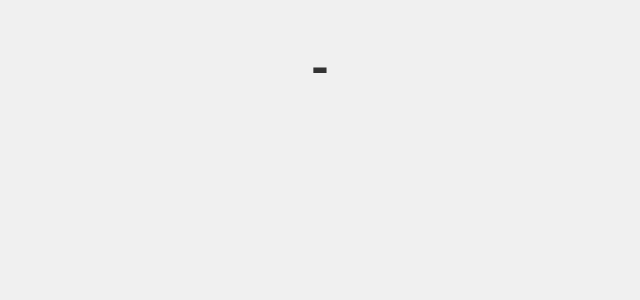
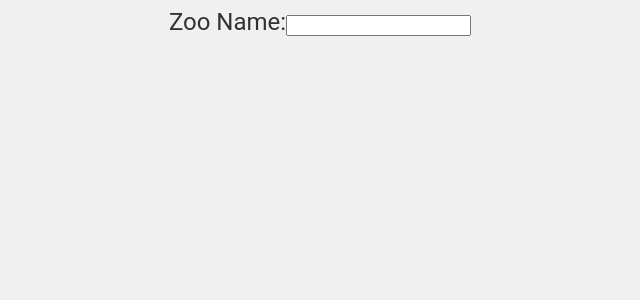
Before and after one commit to Thayrov/henry-bootcamp, a React (Create React App) app in the folder FT-M2-master/08-React-Estado-LifeCycle/homework/01 - Exercises/: page / in a window 1280 px wide. Shown: the top 300 px of the page, without its empty margins (328-968 px from the left). Built offline with nearby package versions, Linux system fonts and the light colour scheme.

Commit message:
:sparkles: [ADD] M2 C8 HM1 E1.

```diff
--- a/FT-M2-master/08-React-Estado-LifeCycle/homework/01 - Exercises/src/components/Zoo/Zoo.jsx
+++ b/FT-M2-master/08-React-Estado-LifeCycle/homework/01 - Exercises/src/components/Zoo/Zoo.jsx
@@ -1,17 +1,22 @@
-import React from "react";
-// eslint-disable-next-line no-unused-vars
-import Animals from "../Animals/Animals";
-// eslint-disable-next-line no-unused-vars
-import Species from "../Species/Species";
-// import styledZoo from "./Zoo.module.css";
+import React from 'react';
+import Animals from '../Animals/Animals';
+import Species from '../Species/Species';
+import styledZoo from './Zoo.module.css';
 
 export default function Zoo() {
-  /* Escribe acá tu código */
+  const [zoo, setZoo] = React.useState({
+    zooName: '',
+    animals: [],
+    species: [],
+    allAnimals: [],
+  });
 
-
+  const handleIputChange = e => setZoo({...zoo, zooName: e.target.value});
   return (
     <div>
-      <h1>-</h1>
+      <label>Zoo Name:</label>
+      <input type='text' value={zoo.zooName} onChange={handleIputChange} />
+      <h1>{zoo.zooName}</h1>
     </div>
   );
 }
```
